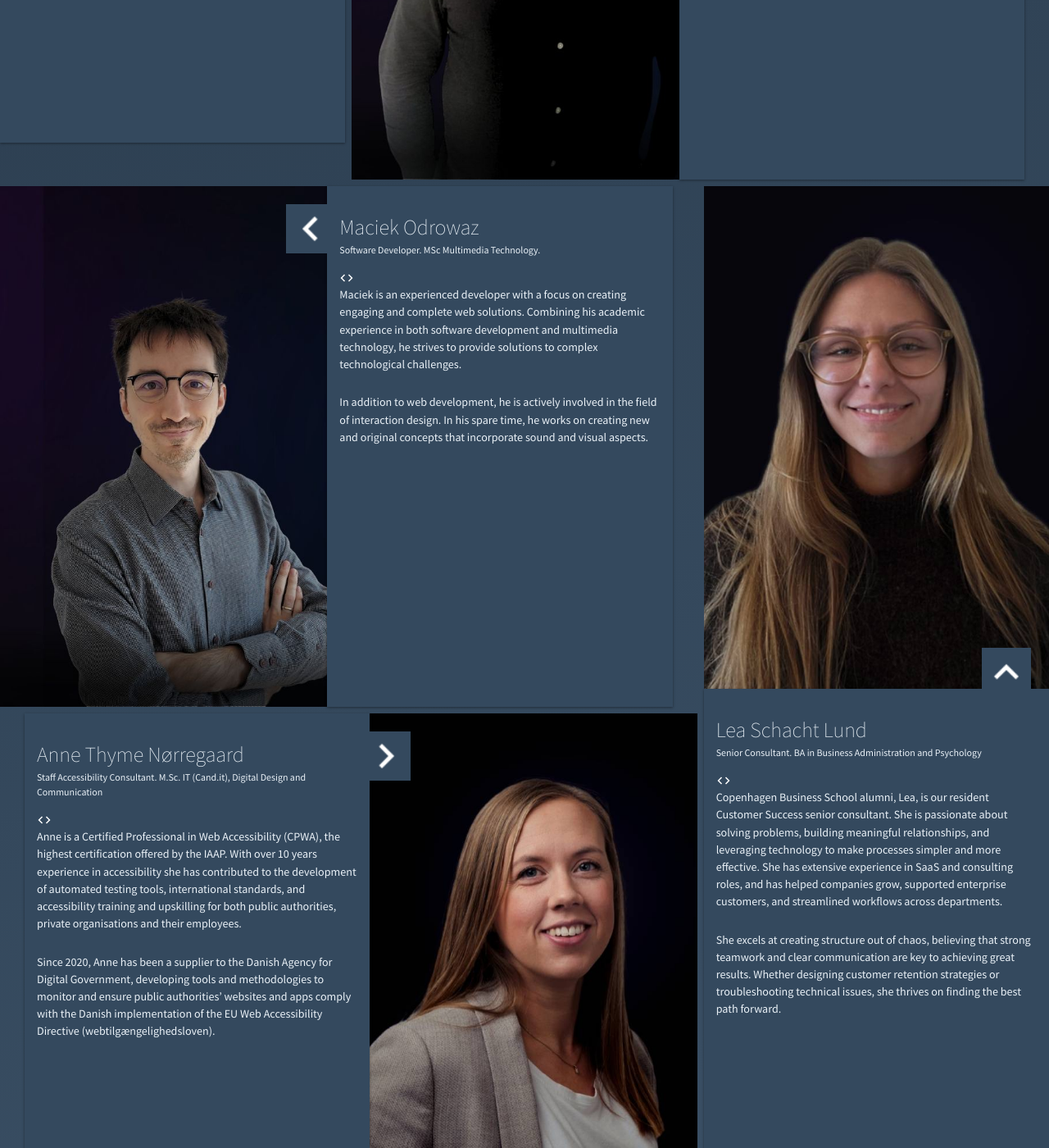
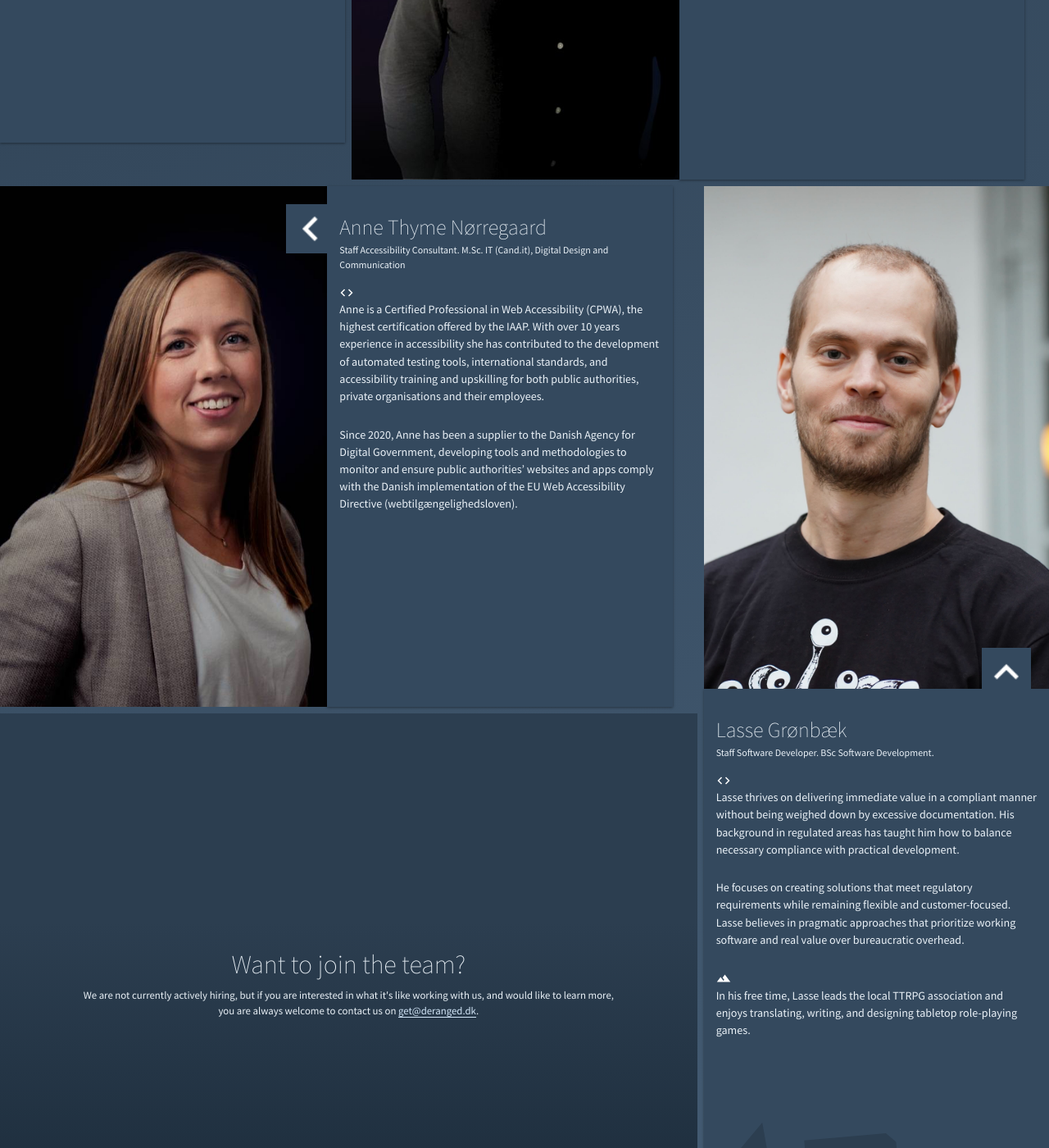
Before and after one commit to derangeddk/deranged.dk, a Jekyll site: the page built from the-team/index.html, in a window 1280 px wide and 1400 px high, scrolled down 3025 px. Shown: the whole window at 82% size. Built offline with Jekyll 4.4.1, drawn with Linux system fonts in a browser that asks for light colours; some web fonts are replaced; comment, search, counter and statistics services are not loaded.

Commit message:
Fix team page

```diff
--- a/the-team/index.html
+++ b/the-team/index.html
@@ -780,48 +780,11 @@ sitemap_include: 'yes'
             </div>
         </div>
         <div class="person-image person-lg-col-2 person-md-col-1 person-sm-col-1">
-            <img src="/img/people/maciek.jpg" alt="">
-        </div>
-        <div
-            class="person person-lg-col-1 person-lg-scoot-right person-md-col-2 person-md-scoot-left person-sm-col-2 person-sm-scoot-left person-xs-scoot-left">
-            <div class="person-name">
-                <h2>Maciek Odrowaz</h2>
-                <div class="person-title">Software Developer. MSc Multimedia Technology.</div>
-            </div>
-            <img src="/img/code-icon.svg" role="heading" class="person-description-icon" alt="about"/>
-            <div class="person-about">
-                <p>
-                    Maciek is an experienced developer with a focus on creating engaging and complete web solutions. Combining his academic experience in both software development and multimedia technology, he strives to provide solutions to complex technological challenges.
-                </p>
-                <p>
-                    In addition to web development, he is actively involved in the field of interaction design. In his spare time, he works on creating new and original concepts that incorporate sound and visual aspects.
-                </p>
-            </div>
-        </div>
-        <div class="person-image person-lg-col-1 person-md-col-1 person-sm-col-3 person-xs-col-2">
-            <img src="/img/people/lea-lund.jpg" alt="">
-        </div>
-        <div
-            class="person person-lg-col-2 person-lg-row-2  person-lg-scoot-left person-md-col-2 person-md-scoot-left person-sm-col-3 person-sm-scoot-up person-xs-scoot-right">
-            <div class="person-name">
-                <h2>Lea Schacht Lund</h2>
-                <div class="person-title">Senior Consultant. BA in Business Administration and Psychology</div>
-            </div>
-            <img src="/img/code-icon.svg" role="heading" class="person-description-icon" alt="about"/>
-            <div class="person-about">
-                <p>
-                    Copenhagen Business School alumni, Lea,  is our resident Customer Success senior consultant. She is passionate about solving problems, building meaningful relationships, and leveraging technology to make processes simpler and more effective. She has extensive experience in SaaS and consulting roles, and has helped companies grow, supported enterprise customers, and streamlined workflows across departments.
-                </p>
-                <p>
-                    She excels at creating structure out of chaos, believing that strong teamwork and clear communication are key to achieving great results. Whether designing customer retention strategies or troubleshooting technical issues, she thrives on finding the best path forward.
-                </p>
-            </div>
-        </div>
-        <div class="person-image person-lg-col-3 person-md-col-3 person-sm-col-2 person-xs-col-1">
             <img src="/img/people/anne.jpg" alt="">
         </div>
         <div
-            class="person person-lg-col-4 person-lg-row-2  person-lg-scoot-left person-md-col-2 person-md-scoot-right person-sm-col-1 person-sm-scoot-right person-xs-scoot-left">
+            class="person person-lg-col-1 person-lg-scoot-right person-md-col-2 person-md-scoot-left person-sm-col-2 person-sm-scoot-left person-xs-scoot-left"
+        >
             <div class="person-name">
                 <h2>Anne Thyme Nørregaard</h2>
                 <div class="person-title">Staff Accessibility Consultant. M.Sc. IT (Cand.it), Digital Design and Communication</div>
@@ -836,11 +799,11 @@ sitemap_include: 'yes'
                 </p>
             </div>
         </div>
-        <div class="person-image person-lg-col-4 person-md-col-1 person-sm-col-1 person-xs-col-2">
+        <div class="person-image person-lg-col-1 person-md-col-1 person-sm-col-3 person-xs-col-2">
             <img src="/img/people/lasse-grønbæk.jpg" alt="">
         </div>
         <div
-            class="person person-lg-col-3 person-lg-row-2 person-lg-scoot-right person-md-col-2 person-md-scoot-left person-sm-col-2 person-sm-scoot-left person-xs-scoot-right">
+            class="person person-lg-col-2 person-lg-row-2  person-lg-scoot-left person-md-col-2 person-md-scoot-left person-sm-col-3 person-sm-scoot-up person-xs-scoot-right">
             <div class="person-name">
                 <h2>Lasse Grønbæk</h2>
                 <div class="person-title">Staff Software Developer. BSc Software Development.</div>
```
